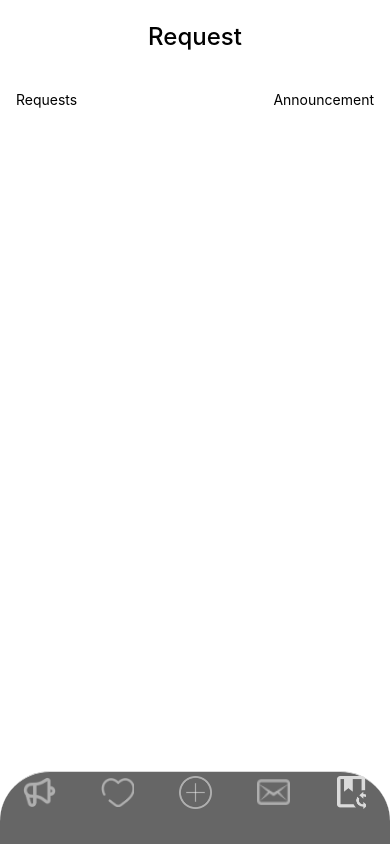
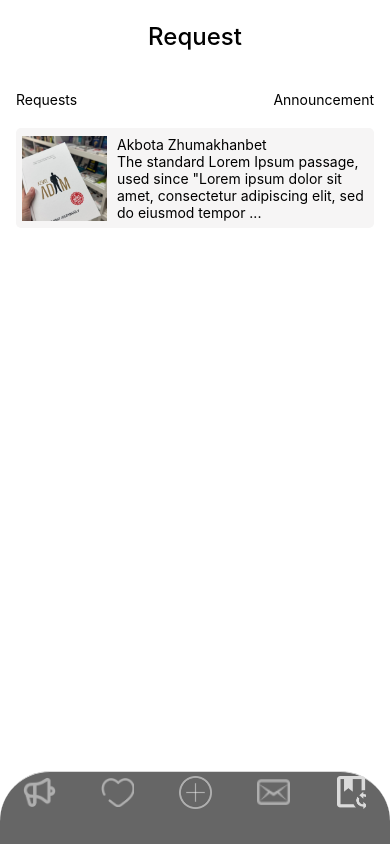
Before and after one commit to bari-bir/book-crossing, a React Native app: screen /Request in a window 390 px wide. Built offline with nearby package versions, Linux system fonts and the light colour scheme.

Commit message:
feat: add block for request

```diff
--- a/src/screens/Request.tsx
+++ b/src/screens/Request.tsx
@@ -1,7 +1,8 @@
-import { View, Text, StyleSheet } from "react-native"
+import { View, Text, StyleSheet, Image } from "react-native"
 import React, { useState } from "react"
 import { Page } from "../layouts/page"
 import { Header } from "../components/Header"
+import BookImage from "../../assets/images/book-test.png"
 
 export const Request = () => {
     const [tabInfo, setTabInfo] = useState<{ type: string }>({ type: "request" })
@@ -11,6 +12,17 @@ export const Request = () => {
             <View style={{ ...styles.requestTabs }}>
                 <Text>Requests</Text>
                 <Text>Announcement</Text>
+            </View>
+
+            <View style={styles.requestBlock}>
+                <Image style={styles.requestBookImg} source={BookImage} />
+
+                <View style={styles.requestInfo}>
+                    <Text>Akbota Zhumakhanbet</Text>
+                    <Text>The standard Lorem Ipsum passage, used since "Lorem ipsum dolor sit amet, consectetur adipiscing elit, sed do eiusmod tempor ...</Text>
+
+                    {/* ADD BUTTONS */}
+                </View>
             </View>
         </Page>
     )
@@ -42,4 +54,24 @@ const styles = StyleSheet.create({
     requestTab: {
         width: "50%",
     },
+    requestBlock: {
+        marginTop: 13,
+        paddingVertical: 8,
+        paddingHorizontal: 6,
+        borderRadius: 5,
+        height: 100,
+        backgroundColor: "#F6F5F5",
+        display: "flex",
+        alignItems: "center",
+        flexDirection: "row",
+        justifyContent: "space-around",
+        gap: 10,
+    },
+    requestBookImg: {
+        height: 85,
+        width: 85,
+    },
+    requestInfo: {
+        flex: 1,
+    },
 })
```
